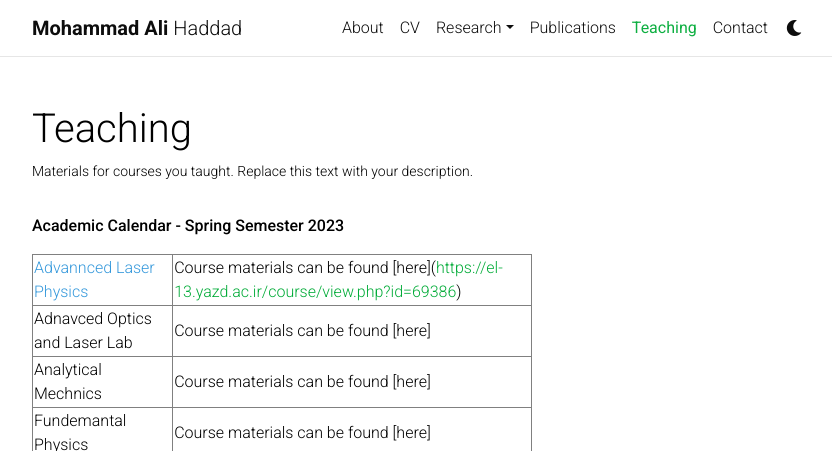
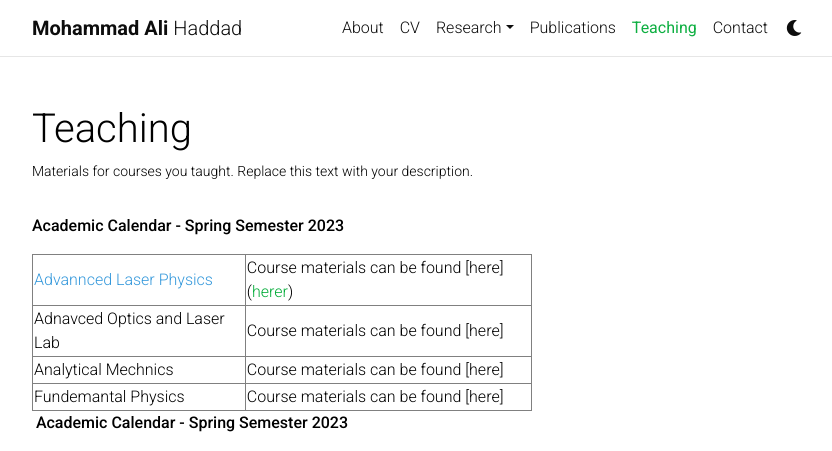
Before and after one commit to ma-haddad/ma-haddad.github.io, a Jekyll site: the page built from _pages/Teaching.md, in a window 1280 px wide and 1176 px high, cut to the strip 0-451 px from the top of the window. Shown: the whole strip, without its empty margins (223-1055 px from the left). Built offline with Jekyll 4.4.1, drawn with Linux system fonts in a browser that asks for light colours; comment, search, counter and statistics services are not loaded; a style sheet for code colours, icons or effects is not loaded; part of the change alters nothing that is shown.

Commit message:
Update Teaching.md

```diff
--- a/_pages/Teaching.md
+++ b/_pages/Teaching.md
@@ -12,7 +12,7 @@ nav_order: 5
 	<tbody>
 		<tr>
 			<td><span style="color:#3498db">Advannced Laser Physics&nbsp;</span></td>
-			<td>Course materials can be found [here](<a href="https://el-13.yazd.ac.ir/course/view.php?id=69386">https://el-13.yazd.ac.ir/course/view.php?id=69386</a>)</td>
+			<td>Course materials can be found [here](<a href="https://el-13.yazd.ac.ir/course/view.php?id=69386">herer</a>)</td>
 		</tr>
 		<tr>
 			<td>Adnavced Optics and Laser Lab</td>
```
